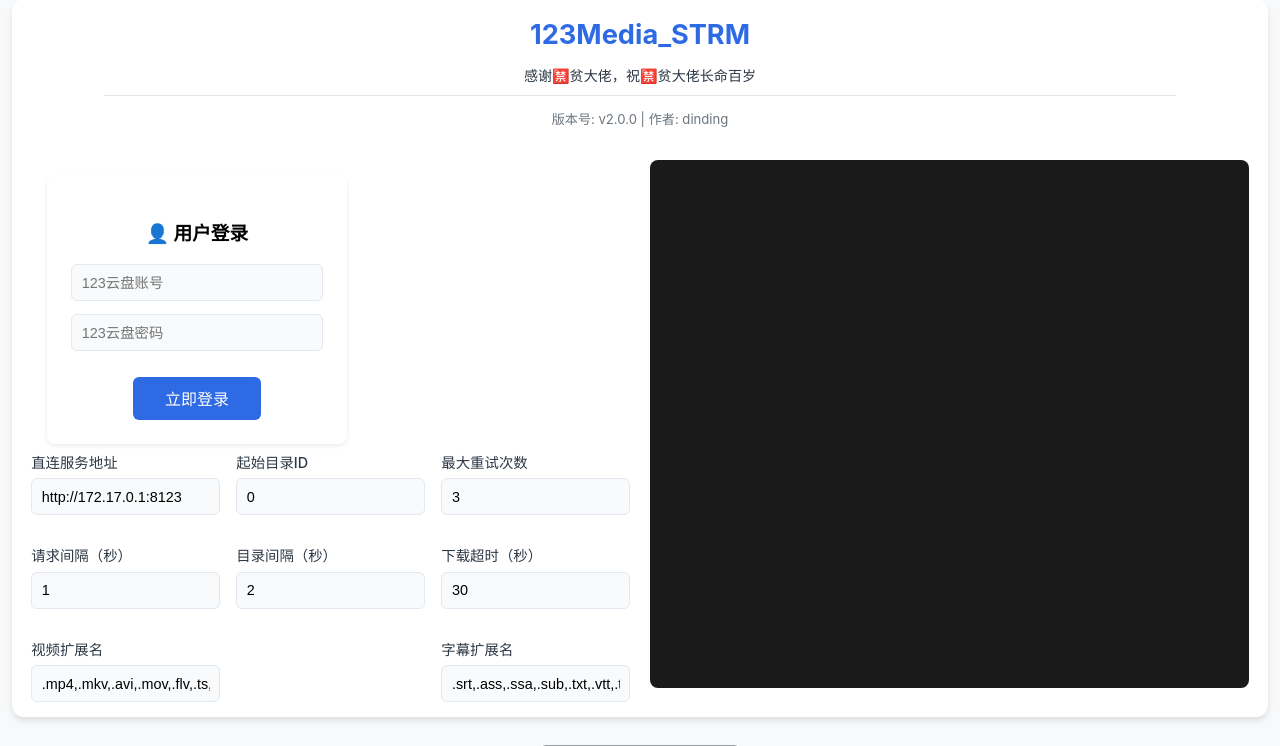
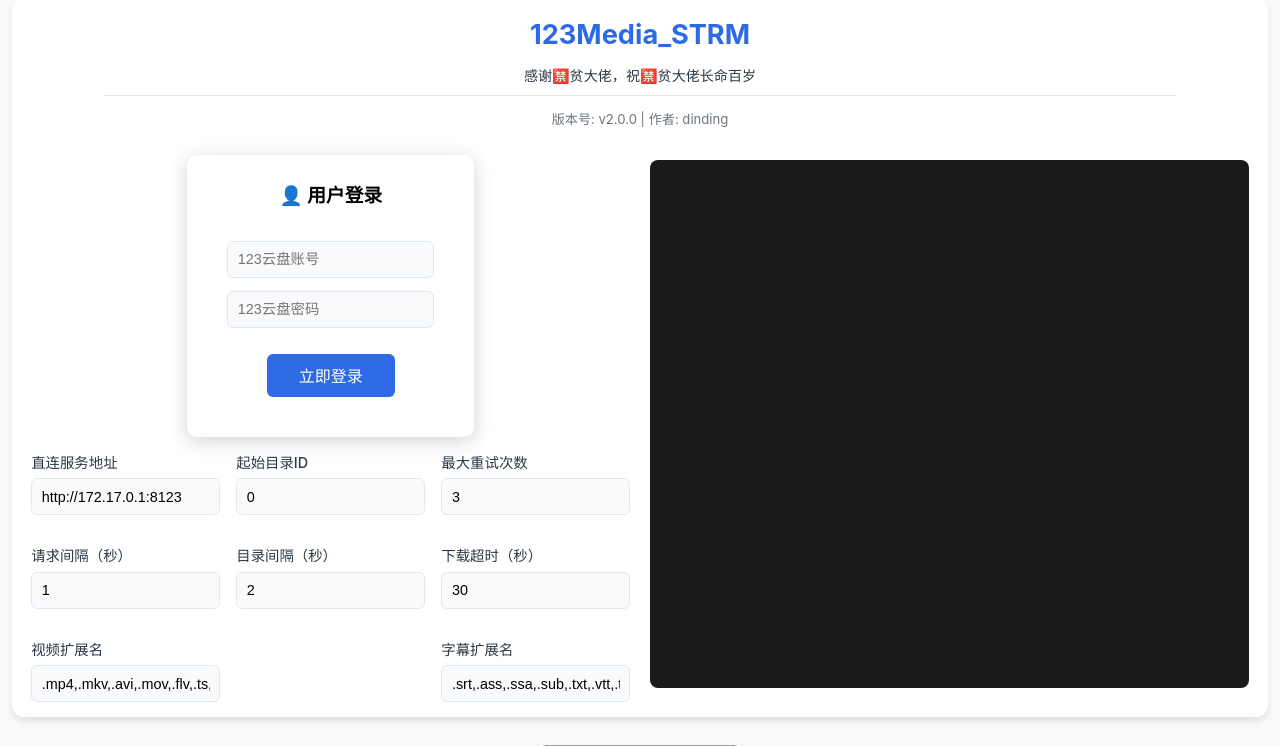
Before and after one commit to DinDing1/123BOT, a Flask app: page / in a window 1280 px wide. Shown: the part 13-759 px from the top of the page. Run offline with Flask 3, Linux system fonts and the light colour scheme; parts of the project's set-up code (start-up, migrations or seed data) failed here and were passed over.

Commit message:
Update index.html

```diff
--- a/templates/index.html
+++ b/templates/index.html
@@ -75,23 +75,28 @@
 
         .user-area {
             grid-area: user-area;
-            display: grid;
-            grid-template-columns: 1fr;
-            gap: 1rem;
+            display: flex; /* 改为flex布局 */
+            flex-direction: column;
+            align-items: center; /* 水平居中 */
+            justify-content: center; /* 垂直居中 */
             padding: 1rem;
             min-height: 240px;
-            width: 50%;
         }
 
         .login-form, .user-info {
             background: white;
-            padding: 1.5rem;
-            border-radius: 8px;
-            box-shadow: 0 2px 4px rgba(0,0,0,0.08);
+            padding: 2.5rem;
+            border-radius: 10px;
+            box-shadow: 0 4px 20px rgba(0,0,0,0.18);
             height: auto;
             display: flex;
             flex-direction: column;
             align-items: center; /* 内容居中 */
+        }
+
+        .login-form h3, .user-info h3 {
+            margin: 0 0 1.2rem 0;  /* 上右下左 */
+            transform: translateY(-15px); /* 微调位置 */
         }
 
         .login-form input {
@@ -105,20 +110,19 @@
             padding: 0.6rem 2rem; /* 增加按钮左右内边距 */
         }
 
-
-
         .user-info {
             display: flex;
             flex-direction: column;
-            align-items: center; /* 子元素整体居中 */
+            width: 100%; /* 占满父容器宽度 */
+            max-width: 400px; /* 添加最大宽度限制 */
         }
 
         .user-info div {
             display: grid;
             grid-template-columns: auto 1fr; /* Emoji和文字分两列 */
             align-items: center;
-            width: 80%; /* 控制内容区域宽度 */
-            jmax-width: 300px; /* 防止过宽 */
+            width: 100%; /* 控制内容区域宽度 */
+            margin: 0.2rem 0; /* 添加垂直间距 */
         }
 
         .emoji-container {
```
